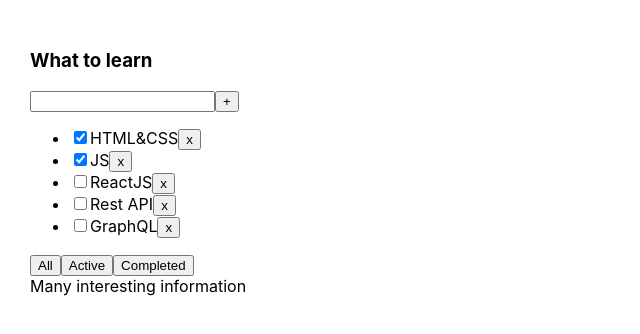
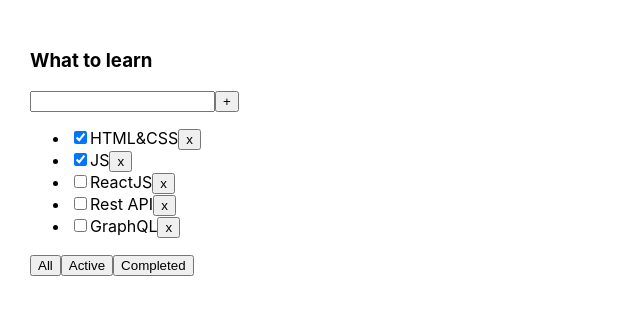
Before and after one commit to Arenelin/todolist, a React (Create React App) app: page / in a window 1280 px wide. Shown: the top 334 px of the page, without its empty margins (0-640 px from the left). Built offline with nearby package versions, Linux system fonts and the light colour scheme.

Commit message:
4 task completed

```diff
--- a/src/App.tsx
+++ b/src/App.tsx
@@ -15,6 +15,7 @@
         {id: v1(), title: 'GraphQL', isDone: false},
     ]);
 
+    let [filter, setFilter] = useState<FilterValuesType>('all');
 
     function removeTask(id: string) {
         let filteredTasks = tasks.filter(t => t.id != id);
@@ -27,16 +28,21 @@
         setTasks(newTasks);
     }
 
-    let [filter, setFilter] = useState<FilterValuesType>('all');
+    const filteredTasks = () => {
+        let tasksForTodolist;
+        switch (filter) {
+            case 'active':
+                tasksForTodolist = tasks.filter(t => !t.isDone);
+                break;
+            case 'completed':
+                tasksForTodolist = tasks.filter(t => t.isDone);
+                break;
+            default:
+                tasksForTodolist = tasks;
+        }
+        return tasksForTodolist;
+    }
 
-    let tasksForTodolist = tasks;
-
-    if (filter === 'active') {
-        tasksForTodolist = tasks.filter(t => t.isDone === false);
-    }
-    if (filter === 'completed') {
-        tasksForTodolist = tasks.filter(t => t.isDone === true);
-    }
 
     function changeFilter(value: FilterValuesType) {
         setFilter(value);
@@ -46,17 +52,98 @@
     return (
         <div className="App">
             <Todolist title="What to learn"
-                      tasks={tasksForTodolist}
+                      tasks={filteredTasks()}
                       removeTask={removeTask}
                       changeFilter={changeFilter}
-                      addTask={addTask}>
-                <div>
-                     <div>Many interesting information</div>
-
-                </div>
-            </Todolist>
+                      addTask={addTask}/>
         </div>
     );
 }
 
 export default App;
+
+
+//------------------------------------------------------------------------------------------
+
+// import React, {useState} from 'react';
+// import './App.css';
+// import {Todolist} from './Todolist';
+// import {v1} from 'uuid';
+//
+// export type FilterValuesType = "all" | "active" | "completed";
+//
+// function App() {
+//
+//     let [tasks, setTasks] = useState([
+//         {id: v1(), title: "HTML&CSS", isDone: true},
+//         {id: v1(), title: "JS", isDone: true},
+//         {id: v1(), title: "ReactJS", isDone: false},
+//         {id: v1(), title: "Rest API", isDone: false},
+//         {id: v1(), title: "GraphQL", isDone: false},
+//     ]);
+//     let [filter, setFilter] = useState<FilterValuesType>("all");
+//
+//
+//     function removeTask(id: string) {
+//         let filteredTasks = tasks.filter(t => t.id != id);
+//         setTasks(filteredTasks);
+//     }
+//
+//     function addTask(title: string) {
+//         let task = {id: v1(), title: title, isDone: false};
+//         let newTasks = [task, ...tasks];
+//         setTasks(newTasks);
+//     }
+//
+//     function changeStatus(taskId: string, isDone: boolean) {
+//         let task = tasks.find(t => t.id === taskId);
+//         if (task) {
+//             task.isDone = isDone;
+//         }
+//
+//         setTasks([...tasks]);
+//     }
+//
+//
+//     const filteredTasks=()=>{
+//         // let tasksForTodolist = tasks;
+//         //
+//         // if (filter === "active") {
+//         //  return   tasksForTodolist = tasks.filter(t => !t.isDone);
+//         // }
+//         // if (filter === "completed") {
+//         //   return  tasksForTodolist = tasks.filter(t => t.isDone);
+//         // }
+//         // return tasksForTodolist
+//
+//         let tasksForTodolist = tasks;
+//         switch (filter) {
+//             case 'active': {
+//                 return   tasksForTodolist = tasks.filter(t => !t.isDone);
+//             }
+//             case 'completed': {
+//                 return  tasksForTodolist = tasks.filter(t => t.isDone);
+//             }
+//             default:return tasksForTodolist
+//         }
+//     }
+//
+//
+//     function changeFilter(value: FilterValuesType) {
+//         setFilter(value);
+//     }
+//
+//
+//     return (
+//         <div className="App">
+//             <Todolist title="What to learn"
+//                       tasks={filteredTasks()}
+//                       removeTask={removeTask}
+//                       changeFilter={changeFilter}
+//                       addTask={addTask}
+//                       />
+//         </div>
+//     );
+// }
+//
+// export default App;
--- a/src/Todolist.tsx
+++ b/src/Todolist.tsx
@@ -1,6 +1,5 @@
-import React, {ChangeEvent, KeyboardEvent, useRef, useState} from 'react';
+import React, {ChangeEvent, KeyboardEvent, useState} from 'react';
 import {FilterValuesType} from './App';
-import {useAutoAnimate} from '@formkit/auto-animate/react';
 
 type TaskType = {
     id: string
@@ -14,48 +13,41 @@
     removeTask: (taskId: string) => void
     changeFilter: (value: FilterValuesType) => void
     addTask: (title: string) => void
-    children?: React.ReactNode
 }
 
-export const Todolist: React.FC<PropsType> = ({children, ...props}) => {
-    let [title, setTitle] = useState('');
-    let onChangeRef = useRef<HTMLInputElement>(null);
-    const [listRef] = useAutoAnimate<HTMLUListElement>()
+export function Todolist(props: PropsType) {
+
+    let [title, setTitle] = useState("")
 
     const addTask = () => {
-        if (onChangeRef.current) {
-            props.addTask(onChangeRef.current.value);
-            onChangeRef.current.value = '';
-        }
+        props.addTask(title);
+        setTitle("");
     }
 
     const onChangeHandler = (e: ChangeEvent<HTMLInputElement>) => {
         setTitle(e.currentTarget.value)
     }
 
-
     const onKeyPressHandler = (e: KeyboardEvent<HTMLInputElement>) => {
-        if (e.key === 'Enter') {
+        if (e.charCode === 13) {
             addTask();
         }
     }
 
-    const onAllClickHandler = () => props.changeFilter('all');
-    const onActiveClickHandler = () => props.changeFilter('active');
-    const onCompletedClickHandler = () => props.changeFilter('completed');
+    const onAllClickHandler = () => props.changeFilter("all");
+    const onActiveClickHandler = () => props.changeFilter("active");
+    const onCompletedClickHandler = () => props.changeFilter("completed");
 
     return <div>
         <h3>{props.title}</h3>
         <div>
-            <input
-                // value={title}
-                // onChange={onChangeHandler}
-                ref={onChangeRef}
-                onKeyPress={onKeyPressHandler}
+            <input value={title}
+                   onChange={ onChangeHandler }
+                   onKeyPress={ onKeyPressHandler }
             />
             <button onClick={addTask}>+</button>
         </div>
-        <ul ref={listRef}>
+        <ul>
             {
                 props.tasks.map(t => {
 
@@ -64,16 +56,15 @@
                     return <li key={t.id}>
                         <input type="checkbox" checked={t.isDone}/>
                         <span>{t.title}</span>
-                        <button onClick={onClickHandler}>x</button>
+                        <button onClick={ onClickHandler }>x</button>
                     </li>
                 })
             }
         </ul>
         <div>
-            <button onClick={onAllClickHandler}>All</button>
-            <button onClick={onActiveClickHandler}>Active</button>
-            <button onClick={onCompletedClickHandler}>Completed</button>
+            <button onClick={ onAllClickHandler }>All</button>
+            <button onClick={ onActiveClickHandler }>Active</button>
+            <button onClick={ onCompletedClickHandler }>Completed</button>
         </div>
-        {children}
     </div>
 }
```
Also changed, not shown: 1 other file (tests, documents, lock files or other folders).
